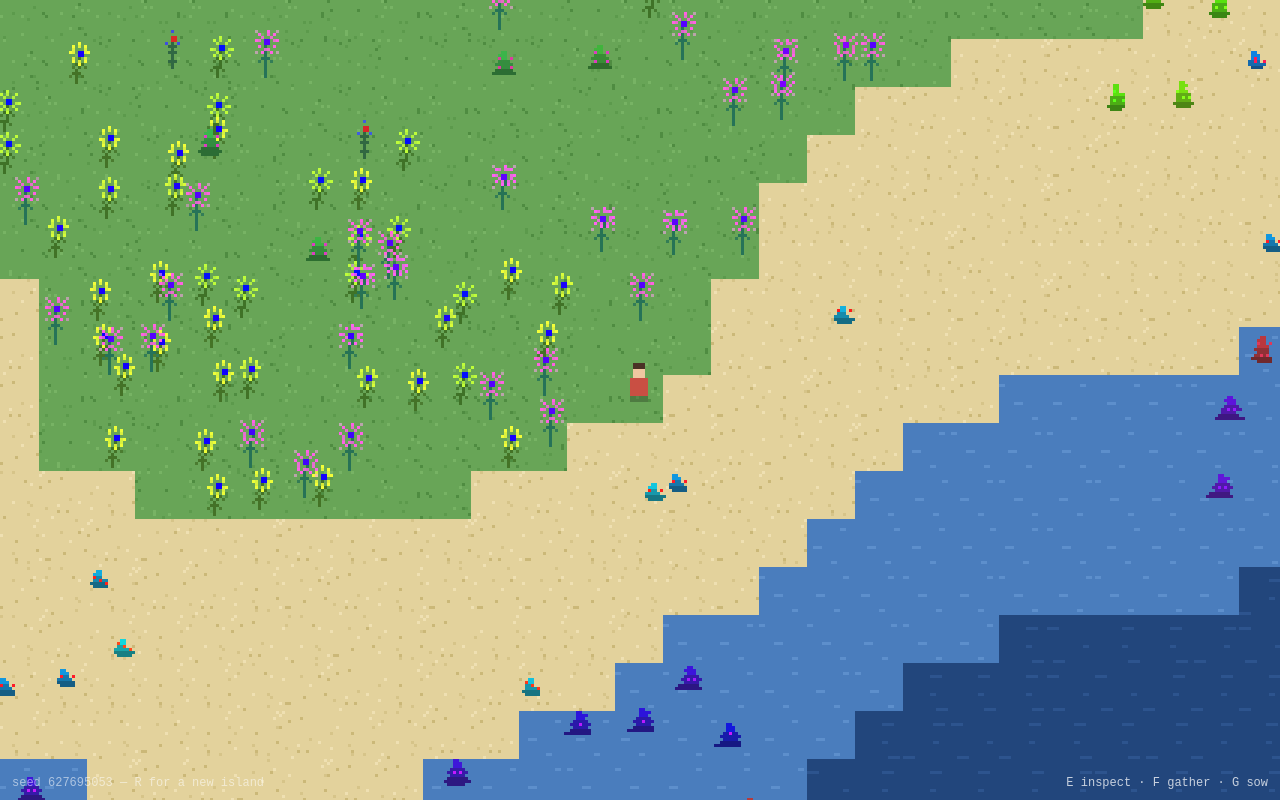
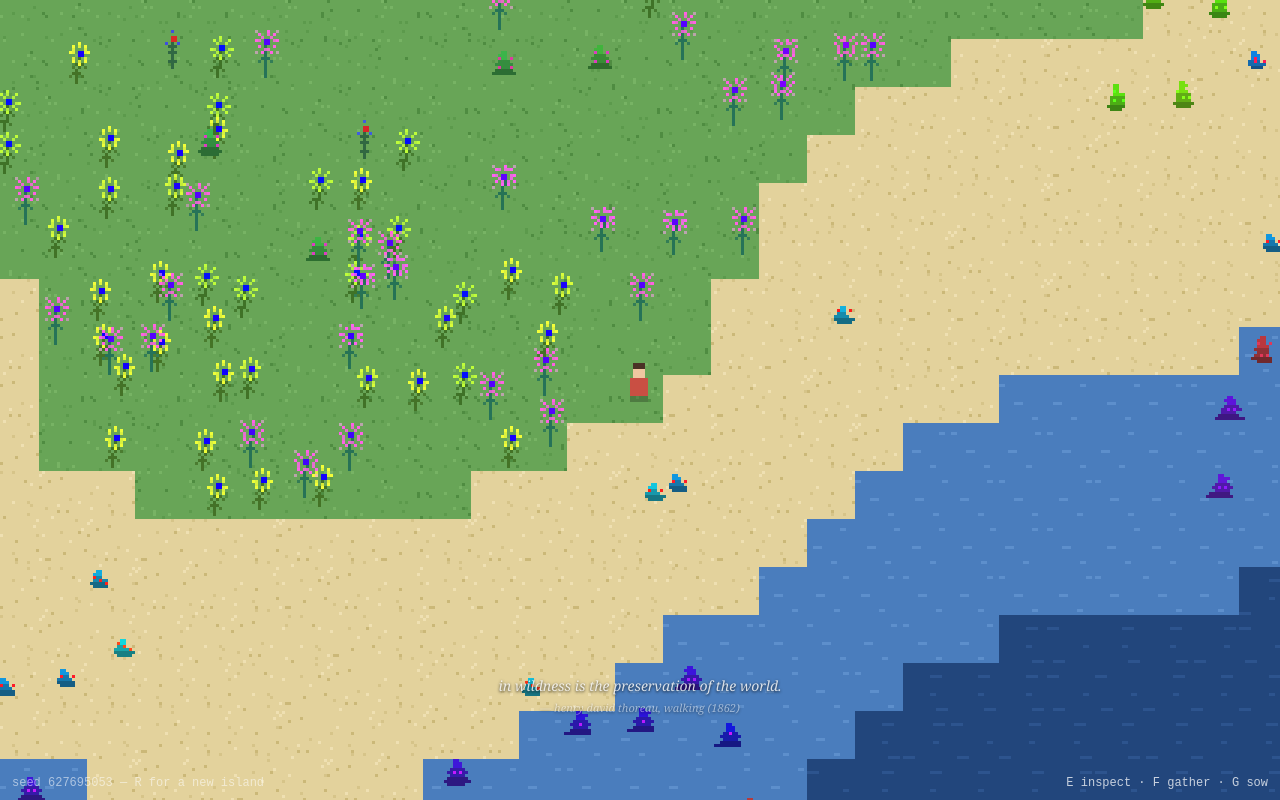
Before and after one commit to booherbg/wonder, a website built with Vite: page index.html in a window 1280 px wide. Built offline with nearby package versions, Linux system fonts and the light colour scheme; animation ran at ten frames a second.

Commit message:
feat: murmurs - gathered human words surfacing at quiet moments
Co-Authored-By: Claude Fable 5 <noreply@anthropic.com>

```diff
--- a/index.html
+++ b/index.html
@@ -40,6 +40,16 @@
       #inspect .inspect-name { margin-top: 4px; color: #ffffff; }
       #inspect .inspect-traits { opacity: 0.65; margin-top: 2px; line-height: 1.5; }
       #inspect .inspect-hint { opacity: 0.45; margin-top: 12px; text-align: center; }
+      #murmur {
+        position: fixed; left: 50%; bottom: 84px; transform: translateX(-50%);
+        max-width: min(640px, 84vw); text-align: center;
+        font: italic 14px Georgia, serif; color: rgba(255, 255, 255, 0.82);
+        text-shadow: 0 1px 3px rgba(0, 0, 0, 0.8);
+        opacity: 0; transition: opacity 2.2s ease; pointer-events: none;
+        line-height: 1.5;
+      }
+      #murmur.visible { opacity: 1; }
+      #murmur .murmur-attr { font-size: 11px; opacity: 0.6; margin-top: 4px; }
     </style>
   </head>
   <body>
@@ -47,6 +57,7 @@
     <div id="seed-label"></div>
     <div id="hud"></div>
     <div id="inspect"></div>
+    <div id="murmur"></div>
     <script type="module" src="/src/game/main.ts"></script>
   </body>
 </html>
--- a/src/game/main.ts
+++ b/src/game/main.ts
@@ -12,9 +12,10 @@ import { PlantSpecies, generatePlantSpecies } from "../life/species";
 import { clearCritterSpriteCache } from "../render/critterSprites";
 import { closeInspect, isInspectOpen, openInspect } from "../render/inspect";
 import { Inventory, emptyInventory, gather, sow } from "./inventory";
+import { MurmurEngine } from "./murmurs";
 import { DEFAULT_CONFIG, TILE_SIZE } from "../world/config";
 import { generate } from "../world/generate";
-import { WorldMap } from "../world/types";
+import { Tile, WorldMap, tileAt } from "../world/types";
 import { Renderer } from "../render/renderer";
 import { InputState, Player } from "./player";
 
@@ -44,6 +45,8 @@ const GATHER_RANGE = 24; // px
 const INSPECT_RANGE = 2.5 * TILE_SIZE;
 
 let inventory: Inventory = emptyInventory();
+const murmurs = new MurmurEngine();
+let stillTime = 0;
 let hudMsg = "";
 let hudMsgTimer: ReturnType<typeof setTimeout> | null = null;
 
@@ -95,6 +98,7 @@ function loadWorld(seed: number): void {
   history.replaceState(null, "", url);
   seedLabel.textContent = `seed ${seed} — R for a new island`;
   renderHud();
+  murmurs.offer("island");
 }
 
 function openInspectAtPlayer(): void {
@@ -150,6 +154,7 @@ window.addEventListener("keydown", (e) => {
       } else {
         inventory = next;
         flashHud(`a seed of ${species[plant.species].name}`);
+        murmurs.offer("gather");
       }
     }
   } else if (k === "g") {
@@ -168,6 +173,7 @@ window.addEventListener("keydown", (e) => {
       if (planted) {
         inventory = rest;
         flashHud(`${species[seedToPlant.species].name} takes root`);
+        murmurs.offer("sow");
       } else {
         flashHud("it will not grow here");
       }
@@ -204,6 +210,44 @@ function drawOverview(): void {
   ctx.fillRect(map.spawn.x * s - 2, map.spawn.y * s - 2, 5, 5);
 }
 
+let slowCheckAcc = 0;
+function offerMurmurMoments(dt: number): void {
+  const inp = input();
+  if (inp.up || inp.down || inp.left || inp.right) {
+    stillTime = 0;
+  } else {
+    stillTime += dt;
+    if (stillTime > 25) {
+      murmurs.offer("still");
+      stillTime = 0;
+    }
+  }
+  const tx = Math.floor(player.x / TILE_SIZE);
+  const ty = Math.floor(player.y / TILE_SIZE);
+  const here = tileAt(map, tx, ty);
+  if (here === Tile.Forest) murmurs.offer("forest");
+  else if (here === Tile.ShallowWater) murmurs.offer("water");
+  else if (here === Tile.Sand) murmurs.offer("sand");
+  else if (here === Tile.Grass) murmurs.offer("meadow");
+  slowCheckAcc += dt;
+  if (slowCheckAcc >= 1) {
+    slowCheckAcc = 0;
+    for (const [dx, dy] of [[1, 0], [-1, 0], [0, 1], [0, -1]] as const) {
+      const t = tileAt(map, tx + dx, ty + dy);
+      if (t === Tile.Rock || t === Tile.Snow) {
+        murmurs.offer("heights");
+        break;
+      }
+    }
+    if (flora.plantsNear(player.x, player.y, 40).some((p) => species[p.species].sport)) {
+      murmurs.offer("sport");
+    }
+    if (critters.some((c) => Math.hypot(c.x - player.x, c.y - player.y) < 2.5 * TILE_SIZE)) {
+      murmurs.offer("critter");
+    }
+  }
+}
+
 let last = performance.now();
 function frame(now: number): void {
   if (new URL(location.href).searchParams.has("overview")) {
@@ -220,6 +264,7 @@ function frame(now: number): void {
     simAcc -= SIM_MS;
   }
   for (const c of critters) updateCritter(c, dt, map, flora, critterSpecies, player, critterRng);
+  offerMurmurMoments(dt);
   const camX = clamp(
     player.x - renderer.viewWidth / 2,
     0,
--- /dev/null
+++ b/src/game/murmurs.ts
@@ -0,0 +1,154 @@
+// Murmurs: real human words that surface quietly at meaningful moments —
+// gathered, not written; what is ours is the choosing and the order.
+// (An homage to the murmurs of the entropy game, one workspace over.)
+
+export interface Murmur {
+  text: string;
+  attribution: string;
+  tag: MurmurTag;
+}
+
+export type MurmurTag =
+  | "island" // a new world
+  | "forest"
+  | "water" // wading a river or shallows
+  | "sand"
+  | "heights" // rock and snow at the interior
+  | "meadow"
+  | "still" // standing quietly a while
+  | "gather"
+  | "sow"
+  | "sport" // meeting the island's oddball species
+  | "critter";
+
+export const MURMURS: Murmur[] = [
+  {
+    text: "in wildness is the preservation of the world.",
+    attribution: "— henry david thoreau, walking (1862)",
+    tag: "island",
+  },
+  {
+    text: "the sun shines to-day also.",
+    attribution: "— ralph waldo emerson, nature (1836)",
+    tag: "island",
+  },
+  {
+    text: "when we try to pick out anything by itself, we find it hitched to everything else in the universe.",
+    attribution: "— john muir, my first summer in the sierra (1911)",
+    tag: "forest",
+  },
+  {
+    text: "the clearest way into the universe is through a forest wilderness.",
+    attribution: "— john muir, john of the mountains",
+    tag: "forest",
+  },
+  {
+    text: "no man ever steps in the same river twice, for it is not the same river and he is not the same man.",
+    attribution: "— heraclitus, fragment (c. 500 bce)",
+    tag: "water",
+  },
+  {
+    text: "an old pond — a frog jumps in, the sound of water.",
+    attribution: "— matsuo bashō (1686), tr. w. g. aston",
+    tag: "water",
+  },
+  {
+    text: "to see a world in a grain of sand, and a heaven in a wild flower.",
+    attribution: "— william blake, auguries of innocence (c. 1803)",
+    tag: "sand",
+  },
+  {
+    text: "the everlasting universe of things flows through the mind.",
+    attribution: "— percy bysshe shelley, mont blanc (1817)",
+    tag: "heights",
+  },
+  {
+    text: "i believe a leaf of grass is no less than the journey-work of the stars.",
+    attribution: "— walt whitman, song of myself (1855)",
+    tag: "meadow",
+  },
+  {
+    text: "glory be to god for dappled things — for skies of couple-colour as a brinded cow.",
+    attribution: "— gerard manley hopkins, pied beauty (1877)",
+    tag: "meadow",
+  },
+  {
+    text: "come forth into the light of things, let nature be your teacher.",
+    attribution: "— william wordsworth, the tables turned (1798)",
+    tag: "still",
+  },
+  {
+    text: "nature does not hurry, yet everything is accomplished.",
+    attribution: "— attributed to lao tzu",
+    tag: "still",
+  },
+  {
+    text: "the force that through the green fuse drives the flower drives my green age.",
+    attribution: "— dylan thomas (1933)",
+    tag: "gather",
+  },
+  {
+    text: "all the flowers of all the tomorrows are in the seeds of today.",
+    attribution: "— proverb",
+    tag: "sow",
+  },
+  {
+    text: "from so simple a beginning endless forms most beautiful and most wonderful have been, and are being, evolved.",
+    attribution: "— charles darwin, on the origin of species (1859)",
+    tag: "sport",
+  },
+  {
+    text: "there is grandeur in this view of life.",
+    attribution: "— charles darwin, on the origin of species (1859)",
+    tag: "critter",
+  },
+  {
+    text: "life did not take over the world by combat, but by networking.",
+    attribution: "— lynn margulis & dorion sagan, microcosmos (1986)",
+    tag: "critter",
+  },
+];
+
+const COOLDOWN_MS = 45_000;
+const SHOW_MS = 10_000;
+
+// Pure selection logic (unit-tested); the DOM display lives in show().
+export function pickMurmur(
+  tag: MurmurTag,
+  shown: ReadonlySet<string>,
+  lastShownAt: number,
+  now: number,
+): Murmur | null {
+  if (now - lastShownAt < COOLDOWN_MS) return null;
+  return MURMURS.find((m) => m.tag === tag && !shown.has(m.text)) ?? null;
+}
+
+export class MurmurEngine {
+  private shown = new Set<string>();
+  private lastShownAt = -Infinity;
+  private hideTimer: ReturnType<typeof setTimeout> | null = null;
+
+  // Offer a moment; the engine decides whether a murmur surfaces.
+  offer(tag: MurmurTag, now = performance.now()): void {
+    const m = pickMurmur(tag, this.shown, this.lastShownAt, now);
+    if (!m) return;
+    this.shown.add(m.text);
+    this.lastShownAt = now;
+    this.show(m);
+  }
+
+  private show(m: Murmur): void {
+    const el = document.getElementById("murmur");
+    if (!el) return;
+    el.innerHTML = "";
+    const text = document.createElement("div");
+    text.textContent = m.text;
+    const attr = document.createElement("div");
+    attr.className = "murmur-attr";
+    attr.textContent = m.attribution;
+    el.append(text, attr);
+    el.classList.add("visible");
+    if (this.hideTimer) clearTimeout(this.hideTimer);
+    this.hideTimer = setTimeout(() => el.classList.remove("visible"), SHOW_MS);
+  }
+}
```
Also changed, not shown: tests/murmurs.test.ts (added, +27 -0 lines).
